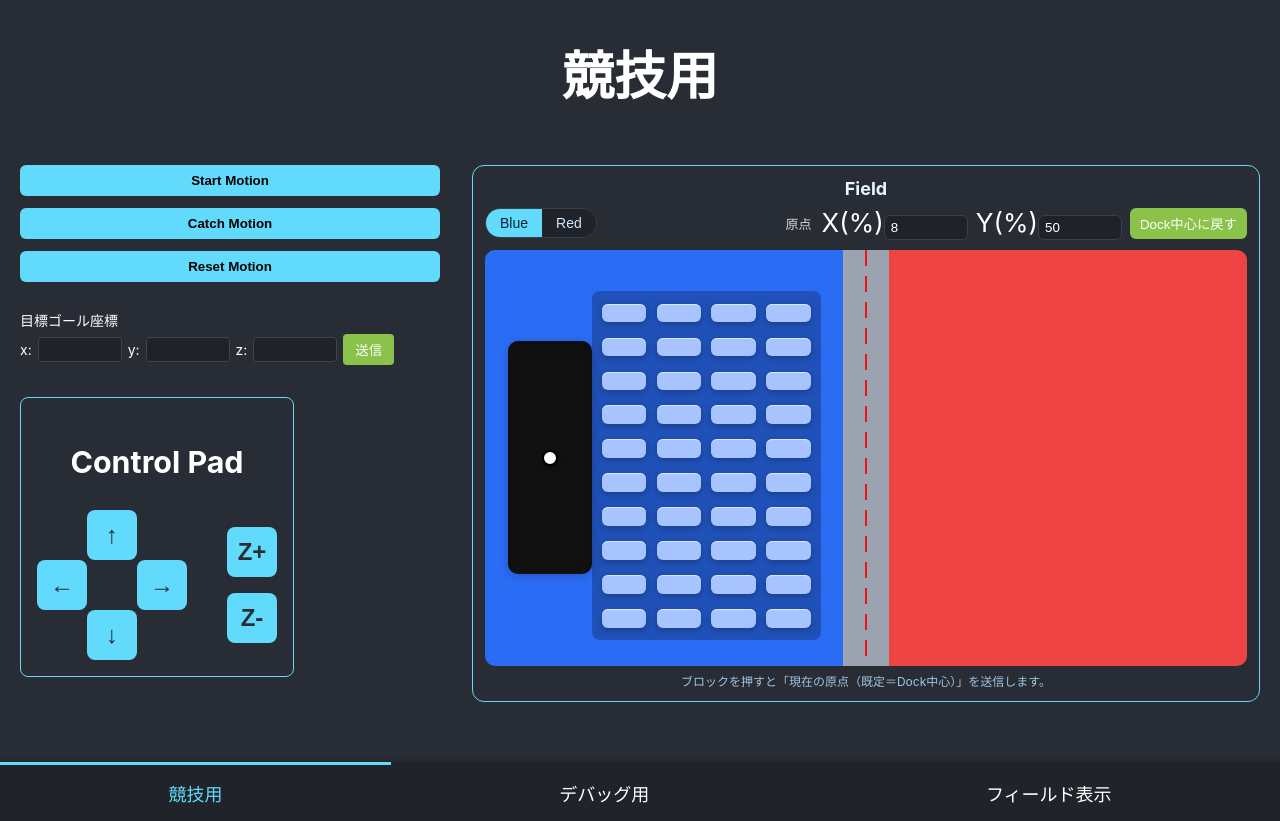
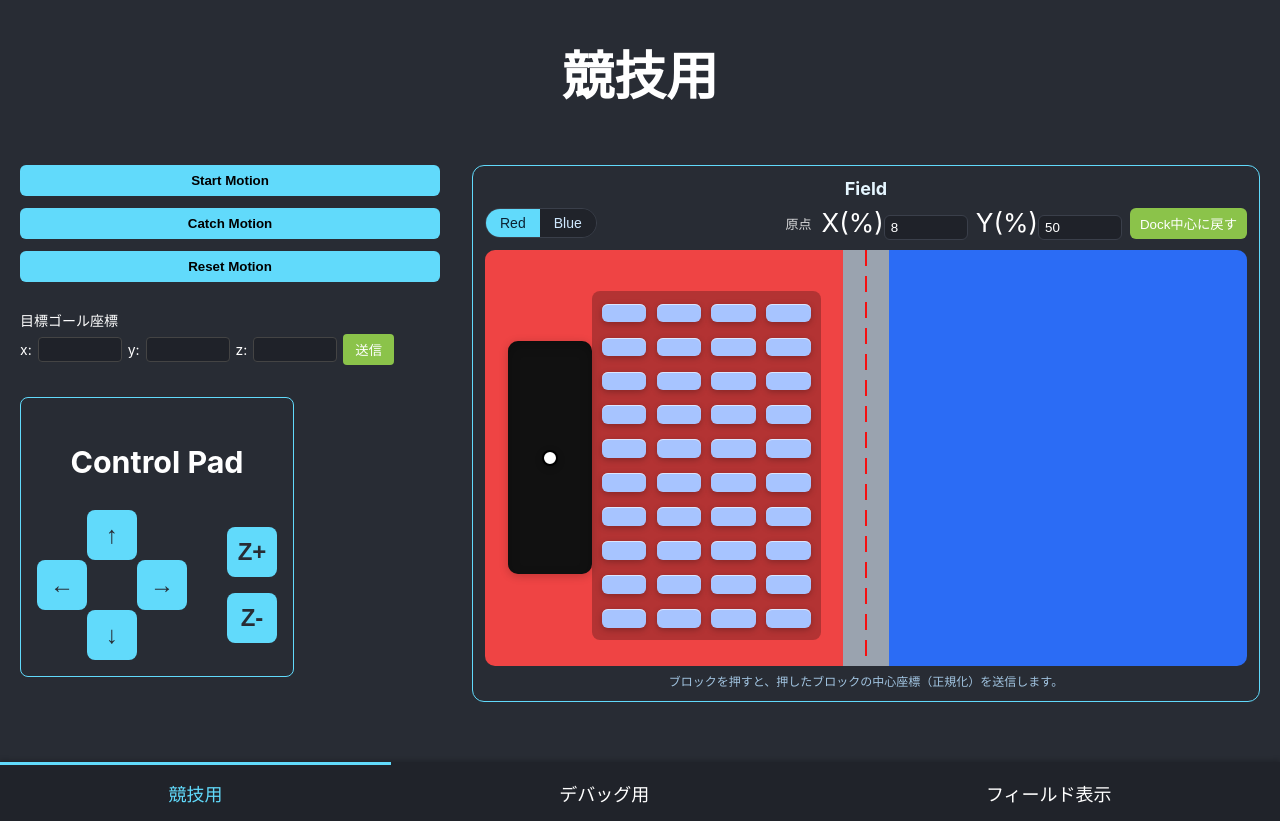
Before and after one commit to SameSameIndustry/catchrobo_app, a React (Create React App) app in the folder frontend/: page / in a window 1280 px wide. Built offline with nearby package versions, Linux system fonts and the light colour scheme.

Commit message:
別々の座標が送られるようになった

```diff
--- a/frontend/src/components/RobotField.css
+++ b/frontend/src/components/RobotField.css
@@ -75,7 +75,7 @@
   overflow: hidden;
   background:
     linear-gradient(90deg, transparent 47%, var(--mid) 47% 53%, transparent 53%),
-    linear-gradient(90deg, var(--blue) 0% 50%, var(--red) 50% 100%);
+    linear-gradient(90deg, var(--red) 0% 50%, var(--blue) 50% 100%);
 }
 .robot-field::after {
   content: "";
--- a/frontend/src/components/RobotField.tsx
+++ b/frontend/src/components/RobotField.tsx
@@ -5,6 +5,8 @@ import './RobotField.css';
 const ROWS = 10;
 const COLS = 4;
 type Side = 'blue' | 'red';
+
+const clamp01 = (n: number) => Math.max(0, Math.min(1, n));
 
 const RobotField: React.FC = () => {
   const fieldRef = useRef<HTMLDivElement>(null);
@@ -27,7 +29,7 @@ const RobotField: React.FC = () => {
     const dr = dock.getBoundingClientRect();
     const cx = (dr.left + dr.width / 2 - fr.left) / fr.width;
     const cy = (dr.top + dr.height / 2 - fr.top) / fr.height;
-    return { x: cx, y: cy };
+    return { x: clamp01(cx), y: clamp01(cy) };
   };
 
   // サイド変更時：Dock中心に追従
@@ -51,11 +53,24 @@ const RobotField: React.FC = () => {
     // eslint-disable-next-line react-hooks/exhaustive-deps
   }, [originMode, side]);
 
-  // ブロック押下で現在の原点を送信（既定＝Dock中心）
+  // ブロック押下で、そのブロックの中心座標（正規化）を送信
   const handleBlockPointerDown = (e: React.PointerEvent<HTMLDivElement>) => {
     e.preventDefault();
-    sendPosition({ x: origin.x, y: origin.y, z: 0 })
-      .then((res) => console.log('sent origin', origin, res))
+
+    const field = fieldRef.current;
+    const blockEl = e.currentTarget as HTMLDivElement | null;
+    if (!field || !blockEl) return;
+
+    const fr = field.getBoundingClientRect();
+    const br = blockEl.getBoundingClientRect();
+
+    // ブロック中心の正規化位置（0..1）
+    const cx = (br.left + br.width / 2 - fr.left) / fr.width;
+    const cy = (br.top + br.height / 2 - fr.top) / fr.height;
+
+    const pos = { x: clamp01(cx), y: clamp01(cy), z: 0 };
+    sendPosition(pos)
+      .then((res) => console.log('sent block center', pos, res))
       .catch((err) => console.error('sendPosition error', err));
   };
 
@@ -93,7 +108,8 @@ const RobotField: React.FC = () => {
             onPointerDown={handleBlockPointerDown}
             onKeyDown={(ke) => {
               if (ke.key === 'Enter' || ke.key === ' ') {
-                (ke.target as HTMLDivElement).dispatchEvent(
+                // キーボード操作でも同じ処理を走らせる
+                (ke.currentTarget as HTMLDivElement).dispatchEvent(
                   new PointerEvent('pointerdown', { bubbles: true })
                 );
               }
@@ -115,13 +131,13 @@ const RobotField: React.FC = () => {
             className={`side-btn ${side === 'blue' ? 'active' : ''}`}
             onClick={() => setSide('blue')}
           >
-            Blue
+            Red
           </button>
           <button
             className={`side-btn ${side === 'red' ? 'active' : ''}`}
             onClick={() => setSide('red')}
           >
-            Red
+            Blue
           </button>
         </div>
 
@@ -154,8 +170,6 @@ const RobotField: React.FC = () => {
       </div>
 
       <div ref={fieldRef} className="robot-field" aria-label="robot field">
-        {/* 中央の灰帯 + 点線はCSS背景にて */}
-
         {/* 両端の Dock（黒い長方形）— 選択側のみ表示 */}
         {side === 'blue' ? (
           <div ref={dockLeftRef} className="dock dock-left" />
@@ -167,14 +181,14 @@ const RobotField: React.FC = () => {
         {renderGrid('left')}
         {renderGrid('right')}
 
-        {/* 原点可視化 */}
+        {/* 原点可視化（UI用の表示。送信はブロック中心を使用） */}
         <div
           className="origin-dot"
           style={{ left: `${origin.x * 100}%`, top: `${origin.y * 100}%` }}
         />
       </div>
 
-      <div className="hint">ブロックを押すと「現在の原点（既定＝Dock中心）」を送信します。</div>
+      <div className="hint">ブロックを押すと、押したブロックの中心座標（正規化）を送信します。</div>
     </div>
   );
 };
```
